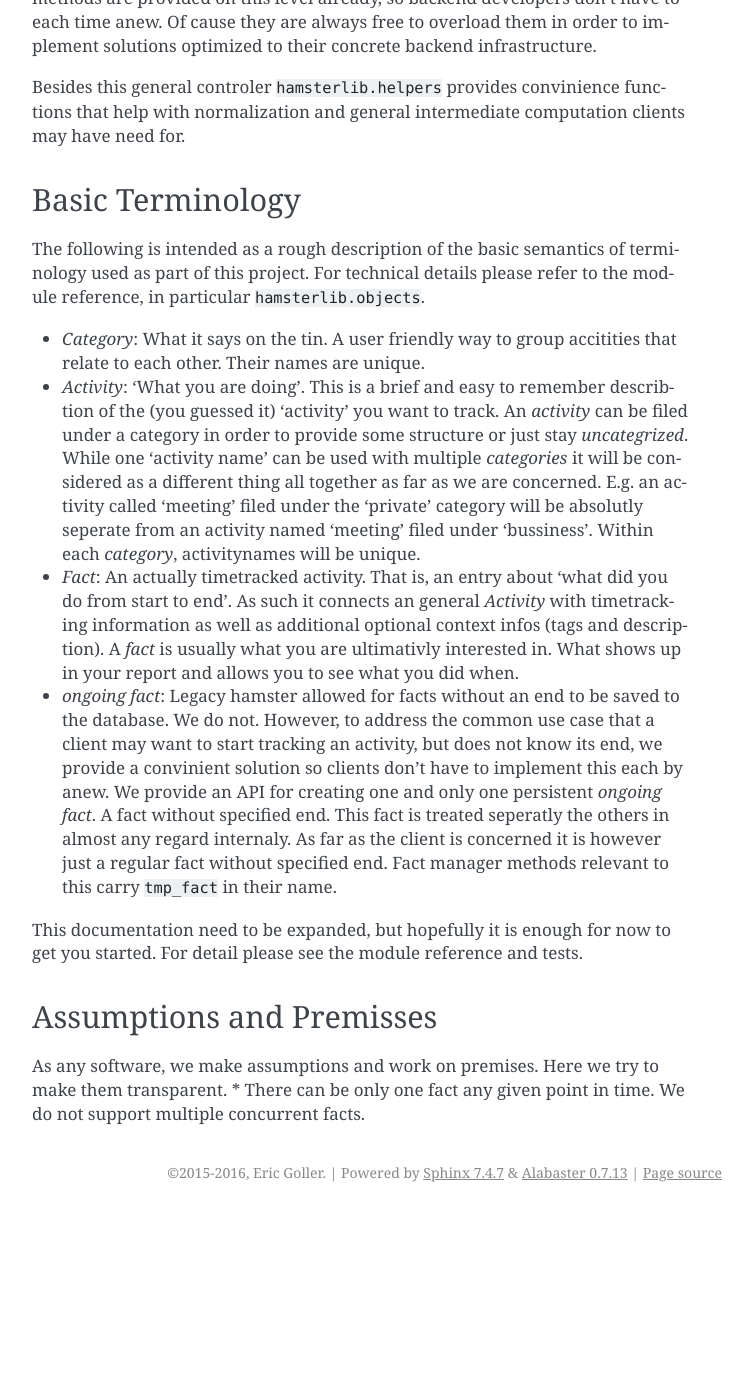
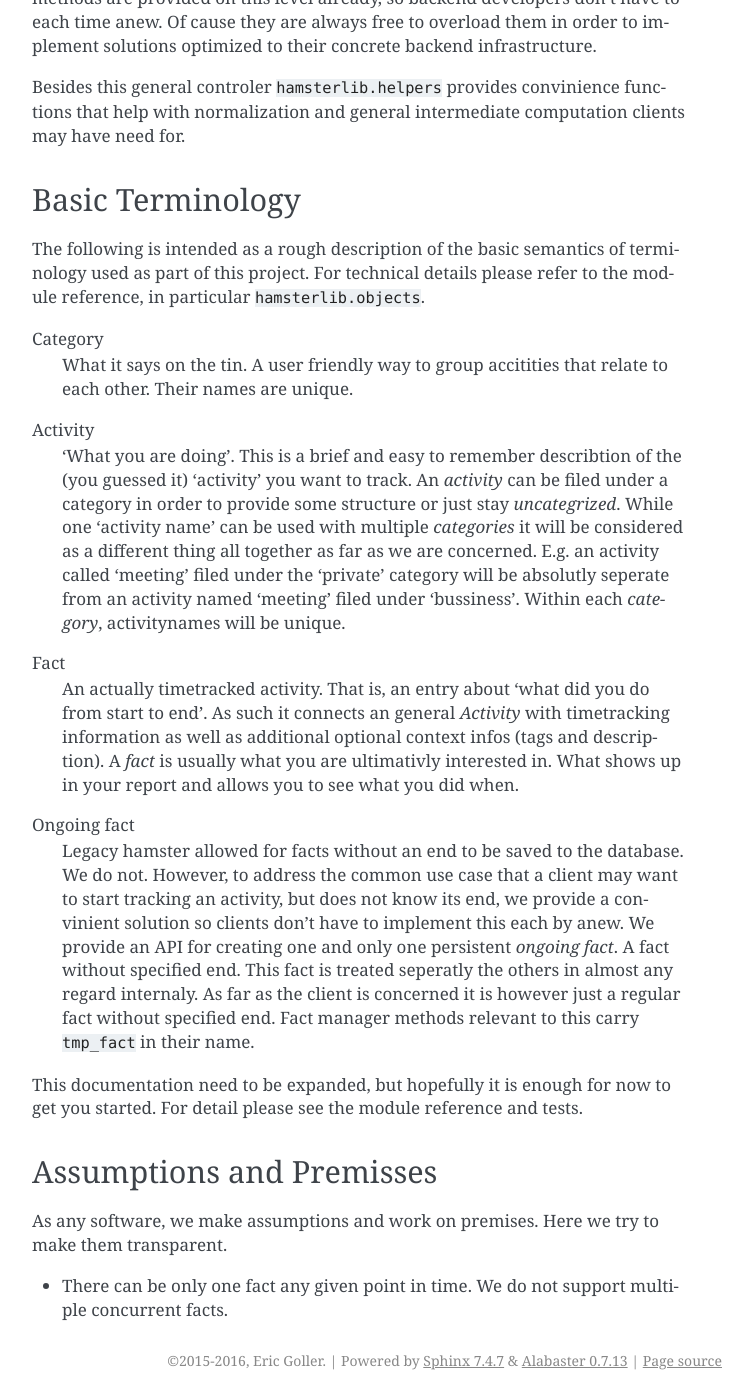
Before and after one commit to projecthamster/hamster-lib, a Sphinx documentation site: the page built from docs/usage.rst, in a window 1280 px wide and 1400 px high, scrolled down 866 px. Shown: the whole window, without its empty margins (388-1141 px from the left). Built offline with Sphinx 7.4.7, drawn with Linux system fonts in a browser that asks for light colours; pages that are not in the unit, such as notebooks, are missing from menus; before the commit the page ends 2078 px from its top, so only the background shows below that; some of the changed text lies outside the part shown.

```diff
--- a/CONTRIBUTING.rst
+++ b/CONTRIBUTING.rst
@@ -115,8 +115,8 @@ Before you submit a pull request, check that it meets these guidelines:
 2. If the pull request adds functionality, the docs should be updated. Put
    your new functionality into a function with a docstring, and add the
    feature to the list in README.rst.
-3. The pull request should work for Python 2.7 and 3.4. Check
-   https://codeship.com/projectchamster/hamster-lib/pull_requests
+3. The pull request should work for Python 2.7 and 3.4. Check `Travis
+   <https://travis-ci.org/projecthamster/hamster-lib/builds/142418469>`_
    and make sure that the tests pass for all supported Python versions.
 
 Tips
--- a/docs/index.rst
+++ b/docs/index.rst
@@ -17,6 +17,8 @@ Contents:
    contributing
    packaging
    API reference <modules>
+   labels
+   styleguide
    notes
    authors
    history
--- a/docs/styleguide.rst
+++ b/docs/styleguide.rst
@@ -3,7 +3,7 @@ General
 
 .. class:: compact
 
-* Follow `PEP 8 <http://www.python.org/dev/peps/pep-0008/>`_ and
+* Follow `PEP 8 <https://www.python.org/dev/peps/pep-0008/>`_ and
   `PEP 257 <https://www.python.org/dev/peps/pep-0257/>`_.
 * Try to stick to 79 chars. When this is not enough you may use up to 99 chars.
   This is more tolerable for code than for documentation.
--- a/docs/usage.rst
+++ b/docs/usage.rst
@@ -17,29 +17,32 @@ pairs::
         'tmpfile_name': filename; under which any 'ongoing fact' will be saved
         'fact_min_delta': integer; Amount of seconds under which fact creation will be prohibited.
 
-``hamsterlib.HamsterControl`` initializes the store and provides a general logger.
-Besides that ``HamsterControl.categories``, ``HamsterControl.activities`` and
-``HamsterControl.facts`` are the main interfaces to communicate with the storage backend.
+``hamsterlib.HamsterControl`` initializes the store and provides a general
+logger. Besides that ``HamsterControl.categories``,
+``HamsterControl.activities`` and ``HamsterControl.facts`` are the main
+interfaces to communicate with the storage backend.
 
-The second cornerstone are the dedicated classes ``Category``, ``Activity`` and ``Fact``
-which, for convinience, can be imported right from ``hamsterlib``. In particular
-``Fact.create_from_raw_fact`` might be of insterest
-They provide easy and consistent facilities to create, store and manage data relevant to
-your timetracking needs. Of particular interest is ``hamsterlib.Fact.create_from_raw``
-which allows you to pass a ``raw_fact`` string and reciceve a fully populated ``Fact``
-instance in return. The class will take care of all the tedious parsing and normalizing
-of data present in the ``raw_fact``.
+The second cornerstone are the dedicated classes ``Category``, ``Activity`` and
+``Fact`` which, for convinience, can be imported right from ``hamsterlib``. In
+particular ``Fact.create_from_raw_fact`` might be of insterest They provide
+easy and consistent facilities to create, store and manage data relevant to
+your timetracking needs. Of particular interest is
+``hamsterlib.Fact.create_from_raw`` which allows you to pass a ``raw_fact``
+string and reciceve a fully populated ``Fact`` instance in return. The class
+will take care of all the tedious parsing and normalizing of data present in
+the ``raw_fact``.
 
 For clients aiming to utilize the new and sanitized backend API a look into
-``hamsterlib.storage`` may be worthwile. These classes describe our baseline API that
-is to be implemented by any valid backend of ours. Note that some general methods are
-provided on this level already, so backend developers don't have to each time anew.
-Of cause they are always free to overload them in order to implement solutions optimized
-to their concrete backend infrastructure.
+``hamsterlib.storage`` may be worthwile. These classes describe our baseline
+API that is to be implemented by any valid backend of ours. Note that some
+general methods are provided on this level already, so backend developers don't
+have to each time anew.  Of cause they are always free to overload them in
+order to implement solutions optimized to their concrete backend
+infrastructure.
 
-Besides this general controler ``hamsterlib.helpers`` provides convinience functions
-that help with normalization and general intermediate computation clients may have need
-for.
+Besides this general controler ``hamsterlib.helpers`` provides convinience
+functions that help with normalization and general intermediate computation
+clients may have need for.
 
 Basic Terminology
 ------------------
@@ -48,35 +51,47 @@ The following is intended as a rough description of the basic semantics of termi
 as part of this project. For technical details please refer to the module reference, in
 particular ``hamsterlib.objects``.
 
-* *Category*: What it says on the tin. A user friendly way to group accitities that
-  relate to each other. Their names are unique.
-* *Activity*: 'What you are doing'. This is a brief and easy to remember describtion of
-  the (you guessed it) 'activity' you want to track. An *activity* can be filed under
-  a category in order to provide some structure or just stay *uncategrized*.
-  While one 'activity name' can be used with multiple *categories* it will be considered
-  as a different thing all together as far as we are concerned. E.g. an activity called
-  'meeting' filed under the 'private' category will be absolutly seperate from an activity
-  named 'meeting' filed under 'bussiness'. Within each *category*, activitynames will be
-  unique.
-* *Fact*: An actually timetracked activity. That is, an entry about 'what did you do from
-  start to end'. As such it connects an general *Activity* with timetracking information as
-  well as additional optional context infos (tags and description).
-  A *fact* is usually what you are ultimativly interested in. What shows up in your report
-  and allows you to see what you did when.
-* *ongoing fact*: Legacy hamster allowed for facts without an end to be saved to the database.
-  We do not. However, to address the common use case that a client may want to start tracking
-  an activity, but does not know its end, we provide a convinient solution so clients don't
-  have to implement this each by anew.
-  We provide an API for creating one and only one persistent *ongoing fact*. A fact without
-  specified end. This fact is treated seperatly the others in almost any regard internaly.
-  As far as the client is concerned it is however just a regular fact without specified end.
-  Fact manager methods relevant to this carry ``tmp_fact`` in their name.
+Category
+   What it says on the tin. A user friendly way to group accitities that
+   relate to each other. Their names are unique.
 
-This documentation need to be expanded, but hopefully it is enough for now to get
-you started. For detail please see the module reference and tests.
+Activity
+   'What you are doing'. This is a brief and easy to remember describtion of
+   the (you guessed it) 'activity' you want to track. An *activity* can be
+   filed under a category in order to provide some structure or just stay
+   *uncategrized*.  While one 'activity name' can be used with multiple
+   *categories* it will be considered as a different thing all together as far
+   as we are concerned. E.g. an activity called 'meeting' filed under the
+   'private' category will be absolutly seperate from an activity named
+   'meeting' filed under 'bussiness'. Within each *category*, activitynames
+   will be unique.
+
+Fact
+   An actually timetracked activity. That is, an entry about 'what did you do
+   from start to end'. As such it connects an general *Activity* with
+   timetracking information as well as additional optional context infos (tags
+   and description).  A *fact* is usually what you are ultimativly interested
+   in. What shows up in your report and allows you to see what you did when.
+
+Ongoing fact
+   Legacy hamster allowed for facts without an end to be saved to the database.
+   We do not. However, to address the common use case that a client may want to
+   start tracking an activity, but does not know its end, we provide a
+   convinient solution so clients don't have to implement this each by anew.
+   We provide an API for creating one and only one persistent *ongoing fact*. A
+   fact without specified end. This fact is treated seperatly the others in
+   almost any regard internaly.  As far as the client is concerned it is
+   however just a regular fact without specified end.  Fact manager methods
+   relevant to this carry ``tmp_fact`` in their name.
+
+This documentation need to be expanded, but hopefully it is enough for now to
+get you started. For detail please see the module reference and tests.
 
 
 Assumptions and Premisses
 --------------------------
-As any software, we make assumptions and work on premises. Here we try to make them transparent.
-* There can be only one fact any given point in time. We do not support multiple concurrent facts.
+As any software, we make assumptions and work on premises. Here we try to make
+them transparent.
+
+* There can be only one fact any given point in time. We do not support
+  multiple concurrent facts.
```
Also changed, not shown: README.rst (+26 -24 lines), docs/labels.rst (+5 -4 lines), docs/notes.rst (+37 -27 lines), docs/packaging.rst (+24 -16 lines), 2 other files.
